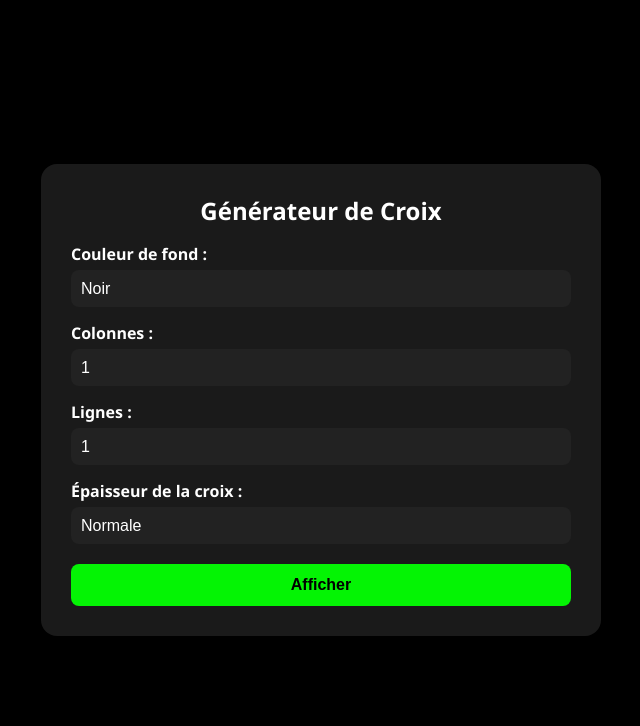
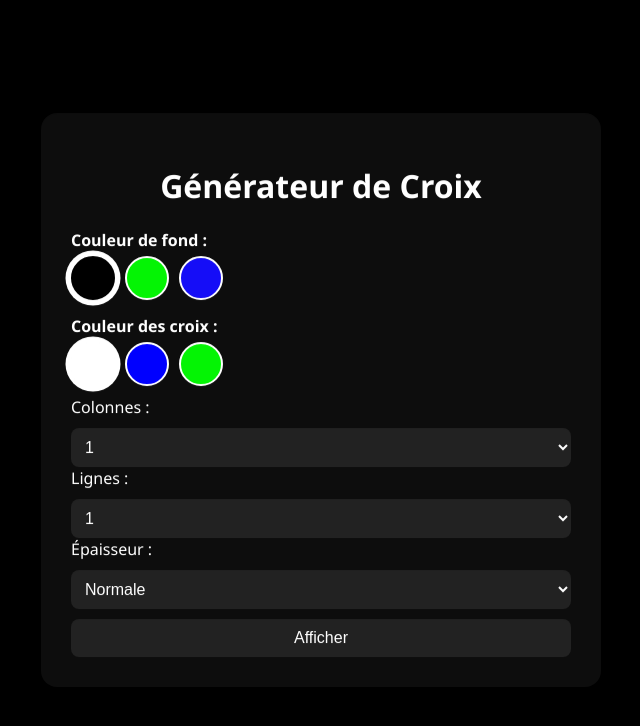
Before and after one commit to fabiencroguennec/GreenGenerator, a plain HTML site: page index.html in a window 1280 px wide. Shown: the whole page, without its empty margins (319-959 px from the left). Drawn offline with Linux system fonts and the light colour scheme.

Commit message:
Update index.html

```diff
--- a/index.html
+++ b/index.html
@@ -1,9 +1,8 @@
-
 <!DOCTYPE html>
 <html lang="fr">
 <head>
-  <meta charset="UTF-8">
-  <meta name="viewport" content="width=device-width, initial-scale=1.0, user-scalable=no">
+  <meta charset="UTF-8" />
+  <meta name="viewport" content="width=device-width, initial-scale=1.0, user-scalable=no" />
   <title>Générateur de croix</title>
   <style>
     :root {
@@ -11,9 +10,7 @@
       --blue: #150DF7;
       --black: #000000;
       --white: #ffffff;
-      --glass: rgba(255, 255, 255, 0.1);
     }
-
     body, html {
       margin: 0;
       padding: 0;
@@ -23,96 +20,79 @@
       background: var(--black);
       color: var(--white);
     }
-
     #config {
       position: absolute;
       top: 50%;
       left: 50%;
       transform: translate(-50%, -50%);
-      z-index: 10;
-      background: var(--glass);
+      background: rgba(255,255,255,0.05);
       backdrop-filter: blur(10px);
       border-radius: 16px;
       padding: 30px;
       width: 90%;
       max-width: 500px;
       box-shadow: 0 0 15px rgba(0,0,0,0.5);
-      animation: fadeIn 1s ease-in-out;
+      z-index: 10;
     }
-
-    h1 {
-      margin-top: 0;
-      text-align: center;
-      font-size: 24px;
+    h1 { text-align: center; }
+    .option-label { margin: 15px 0 5px; font-weight: bold; }
+    .color-options {
+      display: flex;
+      gap: 10px;
+      margin-bottom: 10px;
     }
-
-    label {
-      display: block;
-      margin: 15px 0 5px;
-      font-weight: bold;
+    .color-button {
+      width: 40px;
+      height: 40px;
+      border-radius: 50%;
+      border: 2px solid white;
+      cursor: pointer;
     }
-
-    select {
+    .color-button.selected {
+      box-shadow: 0 0 0 3px white;
+      transform: scale(1.1);
+    }
+    select, button {
       width: 100%;
       padding: 10px;
+      margin-top: 10px;
+      font-size: 16px;
       border: none;
       border-radius: 8px;
       background: #222;
-      color: var(--white);
-      font-size: 16px;
-      appearance: none;
+      color: white;
     }
-
-    button {
-      margin-top: 20px;
-      width: 100%;
-      padding: 12px;
-      font-size: 16px;
-      font-weight: bold;
-      background: var(--green);
-      color: var(--black);
-      border: none;
-      border-radius: 8px;
-      cursor: pointer;
-      transition: background 0.3s ease;
-    }
-
-    button:hover {
-      background: #02c702;
-    }
-
     #viewer {
       position: absolute;
-      top: 0;
-      left: 0;
-      height: 100%;
-      width: 100%;
+      top: 0; left: 0;
+      width: 100%; height: 100%;
       touch-action: none;
       display: none;
     }
-
     canvas {
       display: block;
       width: 100%;
       height: 100%;
-      touch-action: none;
-    }
-
-    @keyframes fadeIn {
-      from { opacity: 0; transform: translate(-50%, -60%); }
-      to { opacity: 1; transform: translate(-50%, -50%); }
     }
   </style>
 </head>
 <body>
   <div id="config">
     <h1>Générateur de Croix</h1>
-    <label for="bgColor">Couleur de fond :</label>
-    <select id="bgColor">
-      <option value="#000000">Noir</option>
-      <option value="#04F404">Vert</option>
-      <option value="#150DF7">Bleu</option>
-    </select>
+
+    <div class="option-label">Couleur de fond :</div>
+    <div class="color-options" id="bgColorOptions">
+      <div class="color-button selected" style="background:#000000;" data-value="#000000"></div>
+      <div class="color-button" style="background:#04F404;" data-value="#04F404"></div>
+      <div class="color-button" style="background:#150DF7;" data-value="#150DF7"></div>
+    </div>
+
+    <div class="option-label">Couleur des croix :</div>
+    <div class="color-options" id="crossColorOptions">
+      <div class="color-button selected" style="background:white;" data-value="white"></div>
+      <div class="color-button" style="background:blue;" data-value="blue"></div>
+      <div class="color-button" style="background:#04F404;" data-value="#04F404"></div>
+    </div>
 
     <label for="cols">Colonnes :</label>
     <select id="cols">
@@ -126,7 +106,7 @@
       <option>5</option><option>6</option><option>7</option><option>8</option>
     </select>
 
-    <label for="thickness">Épaisseur de la croix :</label>
+    <label for="thickness">Épaisseur :</label>
     <select id="thickness">
       <option value="0.5">Fine</option>
       <option value="1" selected>Normale</option>
@@ -136,19 +116,29 @@
     <button onclick="generate()">Afficher</button>
   </div>
 
-  <div id="viewer">
-    <canvas id="canvas"></canvas>
-
-    <div id="backButton" onclick="goBack()" style="position: absolute; top: 0; right: 0; width: 100px; height: 100px; z-index: 20;"></div>
+  <div id="viewer"><canvas id="canvas"></canvas></div>
 
   <script>
-    function goBack() {
-      document.getElementById("viewer").style.display = "none";
-      document.getElementById("config").style.display = "block";
-    }
+    let bgColor = "#000000";
+    let crossColor = "white";
+
+    document.querySelectorAll("#bgColorOptions .color-button").forEach(btn => {
+      btn.addEventListener("click", () => {
+        document.querySelectorAll("#bgColorOptions .color-button").forEach(b => b.classList.remove("selected"));
+        btn.classList.add("selected");
+        bgColor = btn.dataset.value;
+      });
+    });
+
+    document.querySelectorAll("#crossColorOptions .color-button").forEach(btn => {
+      btn.addEventListener("click", () => {
+        document.querySelectorAll("#crossColorOptions .color-button").forEach(b => b.classList.remove("selected"));
+        btn.classList.add("selected");
+        crossColor = btn.dataset.value;
+      });
+    });
 
     function generate() {
-      const bgColor = document.getElementById("bgColor").value;
       const cols = parseInt(document.getElementById("cols").value);
       const rows = parseInt(document.getElementById("rows").value);
       const scale = parseFloat(document.getElementById("thickness").value);
@@ -158,7 +148,6 @@
       viewer.style.display = "block";
 
       const canvas = document.getElementById("canvas");
-      canvas.style.display = "block";
       canvas.width = window.innerWidth;
       canvas.height = window.innerHeight;
       const ctx = canvas.getContext("2d");
@@ -170,23 +159,19 @@
       const crossHeight = canvas.height / rows;
       const crossSize = Math.min(crossWidth, crossHeight) / 4 * scale;
 
-      ctx.fillStyle = (bgColor === "#000000") ? "white" : "blue";
-
+      ctx.fillStyle = crossColor;
       for (let r = 0; r < rows; r++) {
         for (let c = 0; c < cols; c++) {
           const cx = c * crossWidth + crossWidth / 2;
           const cy = r * crossHeight + crossHeight / 2;
-
           ctx.fillRect(cx - crossSize / 2, cy - crossSize * 1.5, crossSize, crossSize * 3);
           ctx.fillRect(cx - crossSize * 1.5, cy - crossSize / 2, crossSize * 3, crossSize);
         }
       }
     }
 
-    document.addEventListener('touchstart', function(e) {
-      if (document.getElementById("viewer").style.display === "block") {
-        e.preventDefault();
-      }
+    document.addEventListener('touchstart', e => {
+      if (document.getElementById("viewer").style.display === "block") e.preventDefault();
     }, { passive: false });
   </script>
 </body>
```
